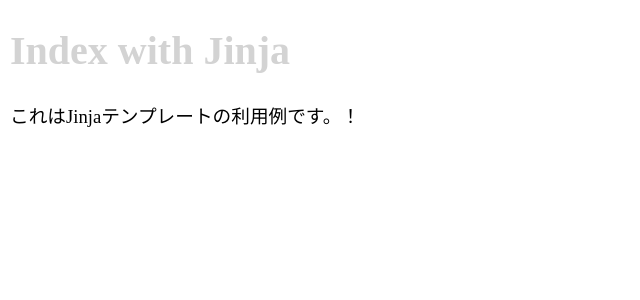
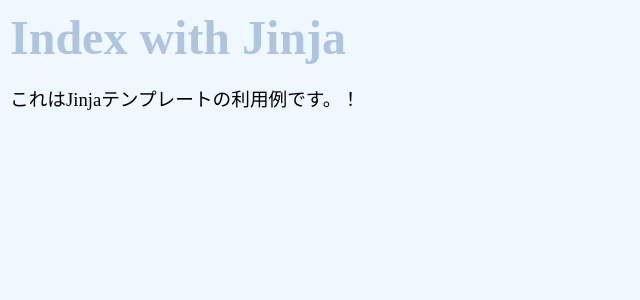
Before and after one commit to grasshopper-dev/flask_app_001, a Flask app: page / in a window 1280 px wide. Shown: the top 300 px of the page, without its empty margins (0-640 px from the left). Run offline with Flask 2, Linux system fonts and the light colour scheme.

Commit message:
cssファイルを外部に

```diff
--- a/app.py
+++ b/app.py
@@ -1,4 +1,4 @@
-from flask import Flask, render_template
+from flask import Flask, render_template, url_for
 
 app = Flask(__name__)
 
--- /dev/null
+++ b/static/style.css
@@ -0,0 +1,12 @@
+body {
+    margin: 10px;
+    background-color: aliceblue;
+}
+h1 {
+    color: lightsteelblue;
+    font-size: 36pt;
+    margin: 0px;
+}
+p {
+    font-size: 14pt;
+}
--- a/templates/index.html
+++ b/templates/index.html
@@ -3,11 +3,12 @@
     <head>
         <title>Index</title>
         <meta charset="utf-8"/>
-        <style>
+        <link rel="stylesheet" href="{{url_for('static', filename='style.css')}}">
+        <!-- <style>
             body {margin: 10px;}
             h1 {color: lightgray;font-size: 30pt;}
             p {font-size: 14pt;}
-        </style>
+        </style> -->
     </head>
     <body>
         <h1>{{title}}</h1>
```
